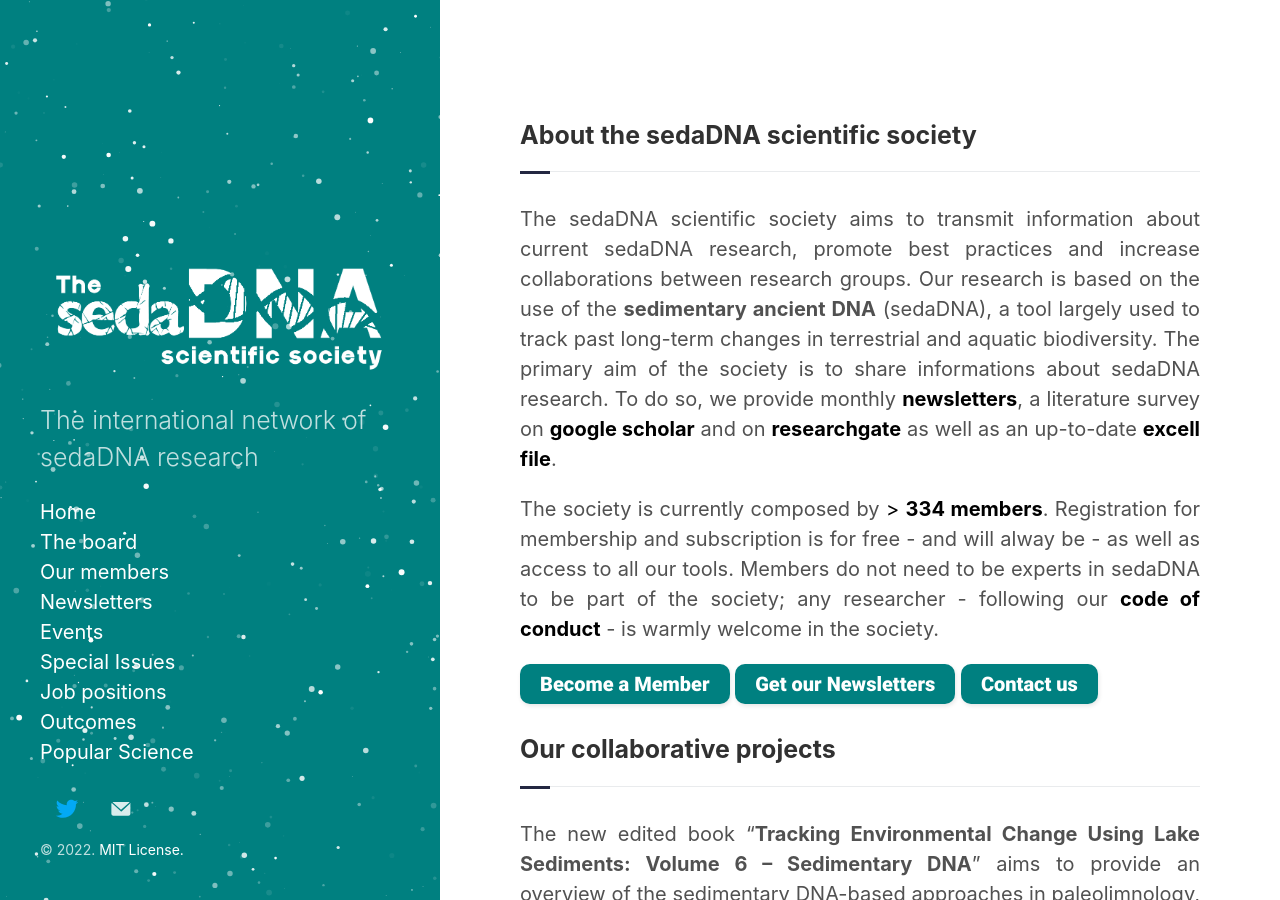
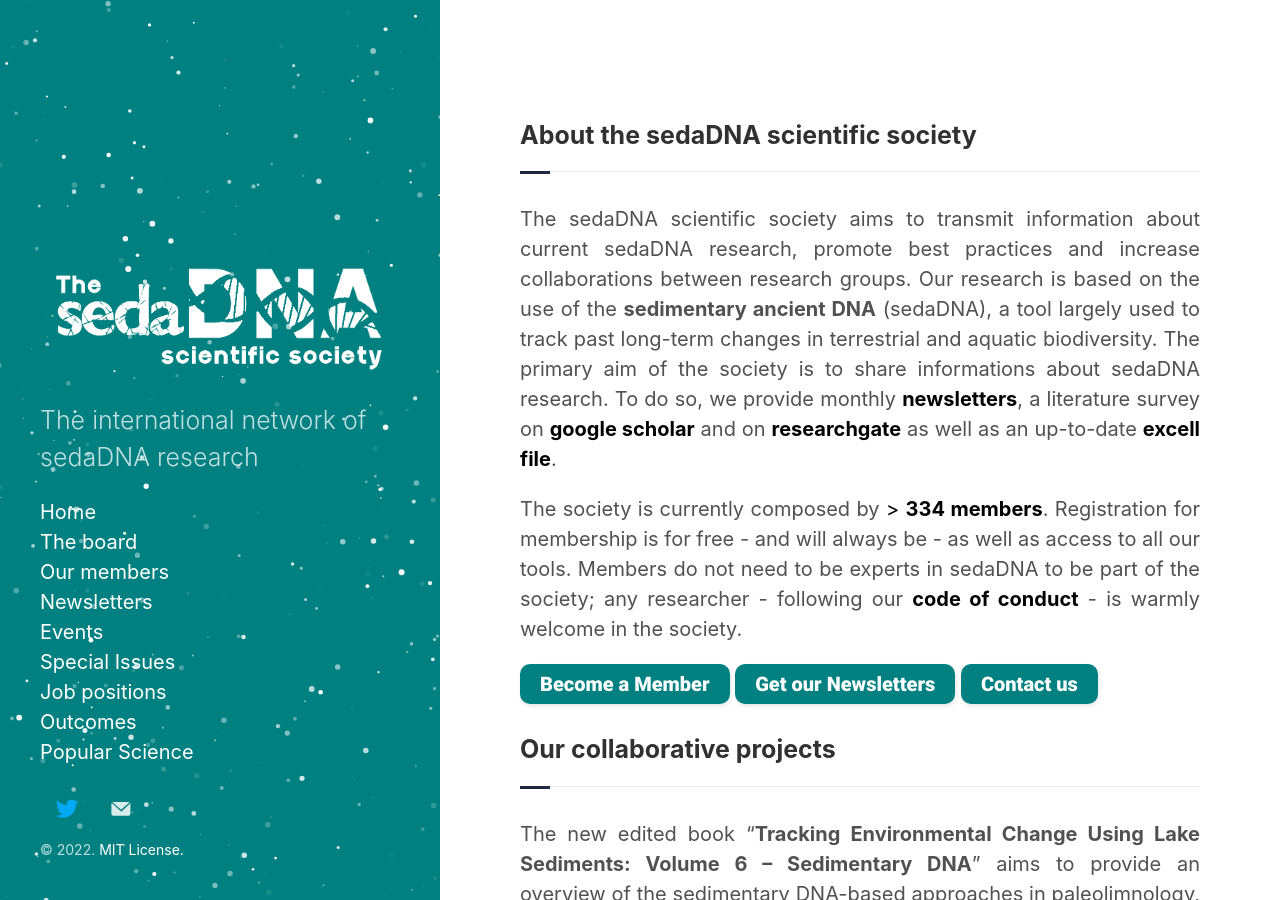
Before and after one commit to sedadna/sedadna.github.io, a Jekyll site: the page built from index.html, in a window 1280 px wide and 900 px high. Built offline with Jekyll 4.4.1, drawn with Linux system fonts in a browser that asks for light colours; the list of posts is cut into pages by our own code.

Commit message:
Update index.html

```diff
--- a/index.html
+++ b/index.html
@@ -5,7 +5,7 @@
 <div class="intro">
 <h3 class="section-title underline">About the sedaDNA scientific society</h3>
 <p>The sedaDNA scientific society aims to transmit information about current sedaDNA research, promote best practices and increase collaborations between research groups. Our research is based on the use of the <b>sedimentary ancient DNA</b> (sedaDNA), a tool largely used to track past long-term changes in terrestrial and aquatic biodiversity. The primary aim of the society is to share informations about sedaDNA research. To do so, we provide monthly <a href="/category/news.html"><b>newsletters</b></a>, a literature survey on <a href="https://scholar.google.fr/citations?user=90ytJ14AAAAJ&hl=fr" target="_blank"><b>google scholar</b></a> and on <a href="https://www.researchgate.net/project/Comprehensive-literature-about-ancient-DNA-studies-from-sedimentary-archives-by-the-sedaDNA-scientific-society" target="_blank"><b>researchgate</b></a> as well as an up-to-date <a href="https://drive.google.com/file/d/1fZKL1Vb0xhpDSuqNx_JnYAk0KXEtF0PS/view" target="_blank"><b>excell file</b></a>. </p>
-<p>The society is currently composed by <a href="/category/members.html">> <b>334 members</b></a>. Registration for membership and subscription is for free - and will alway be - as well as access to all our tools. Members do not need to be experts in sedaDNA to be part of the society; any researcher - following our <a href="/category/code.html"><b>code of conduct</b></a> - is warmly welcome in the society.</p>
+<p>The society is currently composed by <a href="/category/members.html">> <b>334 members</b></a>. Registration for membership is for free - and will always be - as well as access to all our tools. Members do not need to be experts in sedaDNA to be part of the society; any researcher - following our <a href="/category/code.html"><b>code of conduct</b></a> - is warmly welcome in the society.</p>
 <button class="button-join" role="button" onclick="window.open('https://forms.gle/sNqK3VUjHhqUXwbq9','_blank')" type="button">Become a Member</button>
 <button class="button-join" role="button" onclick="window.open('https://forms.gle/icM9hT6uxy7oGmsUA','_blank')" type="button">Get our Newsletters</button>
 <button class="button-join" role="button" onclick="window.open('https://forms.gle/xzqEpKZa2UmxgFMr5','_blank')" type="button">Contact us</button>
```
